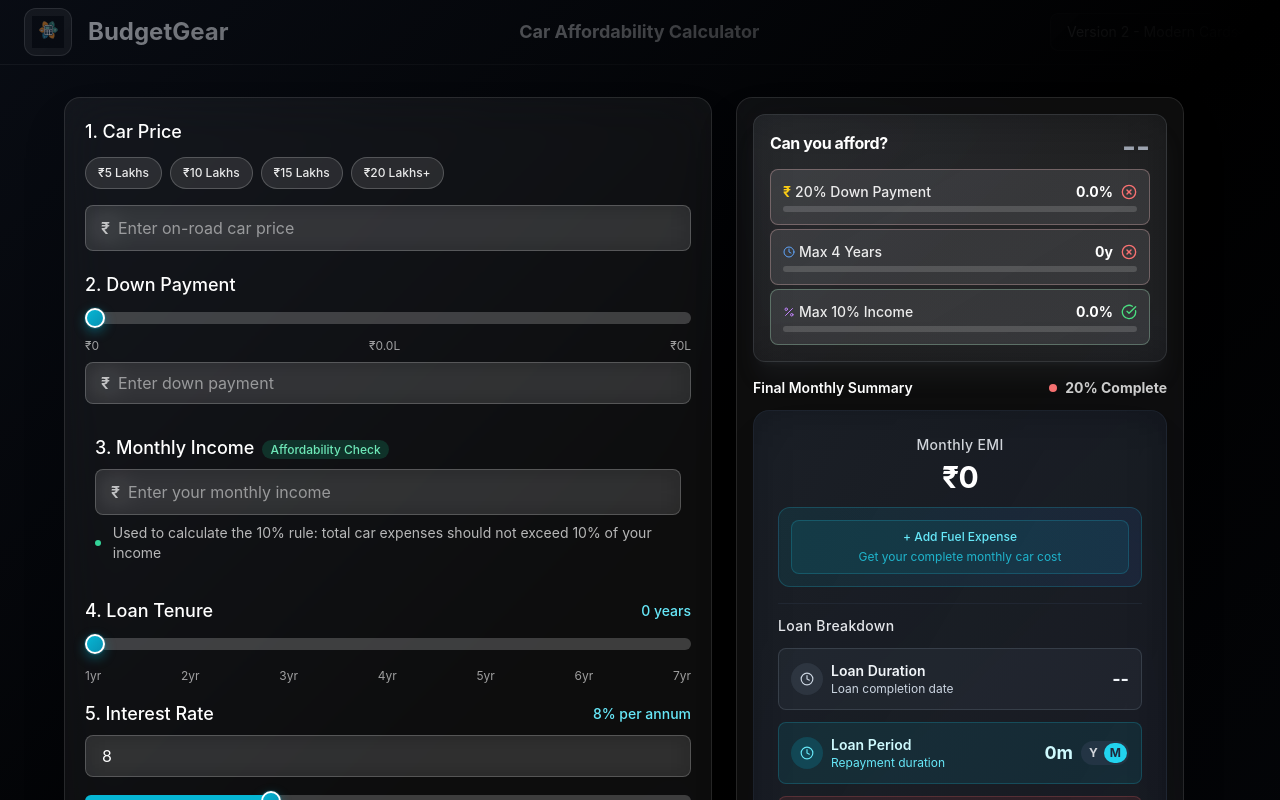
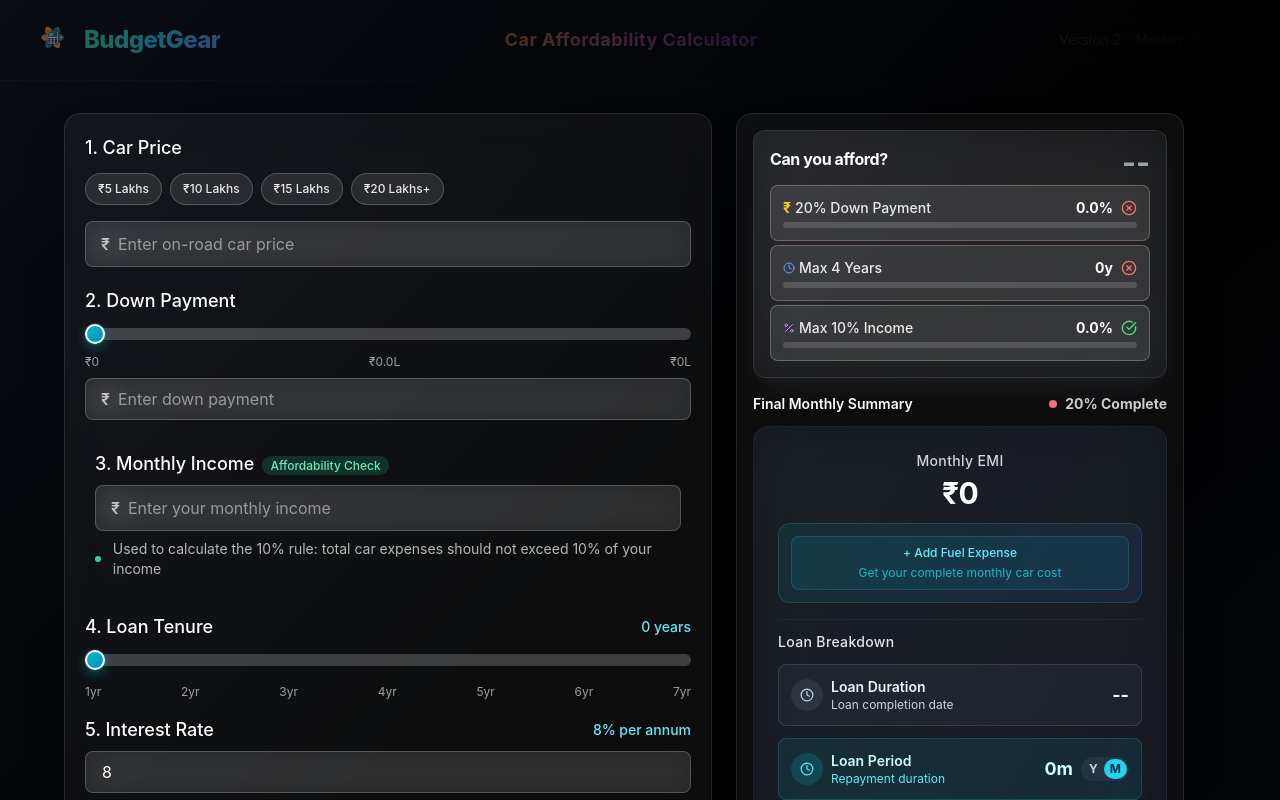
Before and after one commit to srivastava-utkarsh/car-calculator-web, a Next.js app: page / in a window 1280 px wide. Shown: the top 800 px of the page. Built offline with nearby package versions, Linux system fonts and the light colour scheme.

Commit message:
UI is good now

```diff
--- a/src/app/page.tsx
+++ b/src/app/page.tsx
@@ -98,26 +98,26 @@ export default function HomePage() {
   return (
       <main className="min-h-screen bg-black font-sans relative" style={{ fontFamily: 'Inter, system-ui, sans-serif' }}>
         {/* Header Navigation */}
-        <header className="bg-black/95 backdrop-blur-md border-b border-white/10">
-          <div className="container mx-auto px-6">
-            <div className="flex items-center justify-between h-16">
-              {/* Logo */}
-              <div className="flex items-center space-x-4">
-                <div className="w-12 h-12 bg-white/10 backdrop-blur-md rounded-xl flex items-center justify-center border border-white/20 shadow-xl">
+        <header className="bg-black border-b border-white/5">
+          <div className="container mx-auto px-6 lg:px-8">
+            <div className="flex items-center justify-between h-20">
+              {/* Logo - Far Left Positioning */}
+              <div className="flex items-center space-x-3">
+                <div className="w-10 h-10 flex items-center justify-center">
                   <Image
                     src="/bck-logo.svg"
-                    alt="BudgetGear - Car Finance Calculator Logo"
-                    className="w-8 h-8 object-contain"
-                    width={32}
-                    height={32}
+                    alt="BudgetGear Logo"
+                    className="w-10 h-10 object-contain"
+                    width={40}
+                    height={40}
                   />
                 </div>
-                <span className="text-2xl font-bold text-white">BudgetGear</span>
+                <span className="text-2xl font-extrabold bg-gradient-to-r from-emerald-400 via-cyan-400 to-blue-400 bg-clip-text text-transparent tracking-tight drop-shadow-lg">BudgetGear</span>
               </div>
 
-              {/* Navigation Links */}
-              <nav className="hidden md:flex items-center space-x-8" role="navigation" aria-label="Main navigation">
-                <a href="#calculator" className="text-white font-bold hover:text-gray-200 transition-colors text-lg">
+              {/* Navigation Menu - Far Right */}
+              <nav className="hidden md:flex items-center" role="navigation" aria-label="Main navigation">
+                <a href="#calculator" className="bg-gradient-to-r from-orange-400 via-pink-400 to-purple-500 bg-clip-text text-transparent font-bold text-lg tracking-wide transition-all duration-300 px-4 py-2 rounded-lg hover:scale-105 hover:drop-shadow-glow">
                   Car Affordability Calculator
                 </a>
               </nav>
--- a/tailwind.config.ts
+++ b/tailwind.config.ts
@@ -20,6 +20,9 @@ const config: Config = {
         'neo': '8px 8px 0px 0px #000000',
         'neo-sm': '4px 4px 0px 0px #000000',
         'neo-lg': '12px 12px 0px 0px #000000',
+      },
+      dropShadow: {
+        'glow': '0 0 20px rgba(251, 146, 60, 0.5)',
       }
     },
   },
```
